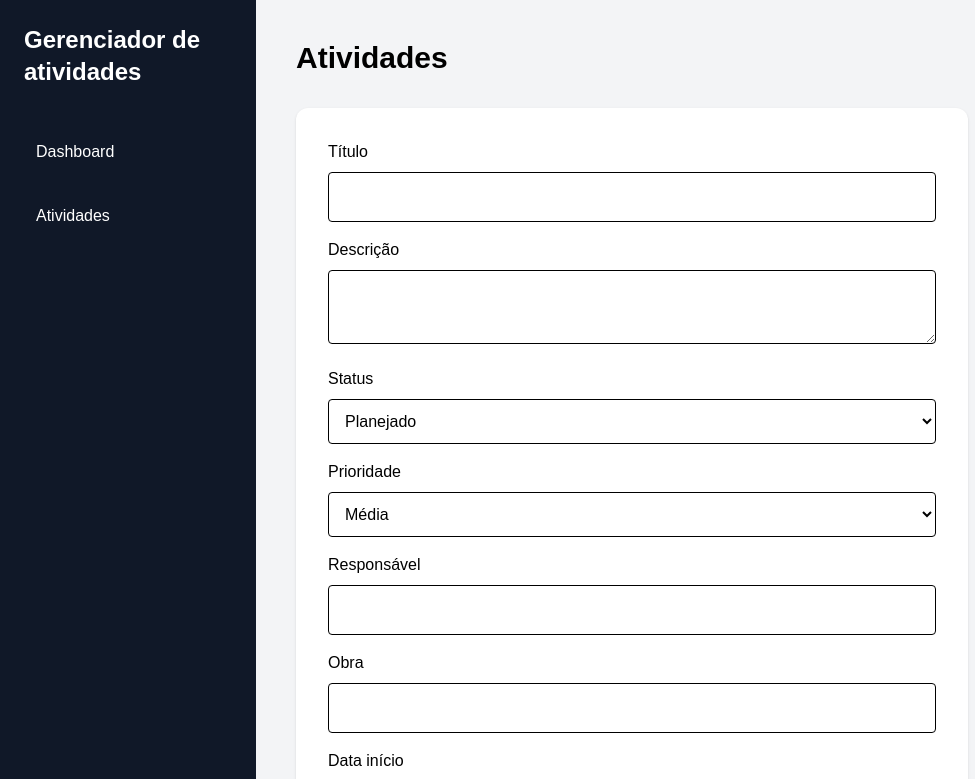
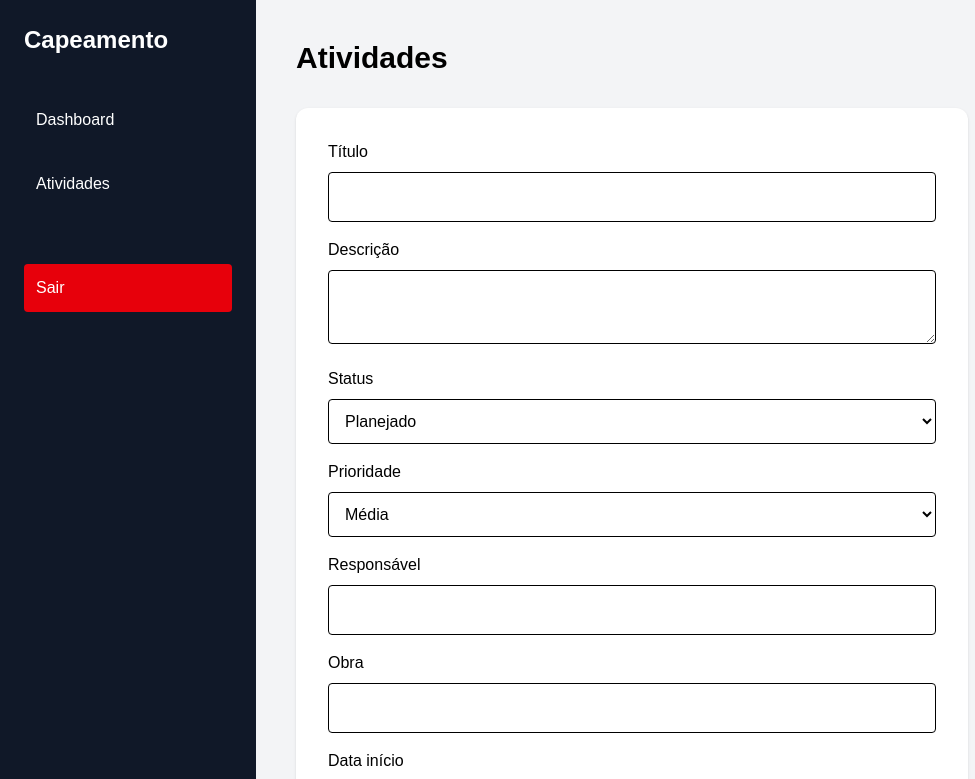
Before and after one commit to Dev-Lops/sistema-capeamento, a React (Vite) app in the folder frontend/: page /activities in a window 1280 px wide. Shown: the top 779 px of the page, without its empty margins (0-975 px from the left). Built offline with nearby package versions, Linux system fonts and the light colour scheme; no server answers; sample sign-in values are in the browser's storage.

Commit message:
refactor: reorganiza layout das rotas protegidas

```diff
--- a/frontend/src/App.tsx
+++ b/frontend/src/App.tsx
@@ -11,38 +11,70 @@ import Dashboard from "./pages/Dashboard";
 
 import Activities from "./pages/Activities";
 
+import Login from "./pages/Login";
+
+import ProtectedRoute
+  from "./components/ProtectedRoute";
+
+
 function App() {
 
   return (
 
     <BrowserRouter>
 
-      <Layout>
-
       <Routes>
 
+        {/* LOGIN */}
+
         <Route
-            path="/"
+          path="/login"
+          element={<Login />}
+        />
+
+
+        {/* DASHBOARD */}
+
+        <Route
+          path="/dashboard"
           element={
-              <Navigate
-                to="/dashboard"
-              />
+            <ProtectedRoute>
+
+              <Layout>
+                <Dashboard />
+              </Layout>
+
+            </ProtectedRoute>
           }
         />
 
-          <Route
-            path="/dashboard"
-            element={<Dashboard />}
-          />
+
+        {/* ACTIVITIES */}
 
         <Route
           path="/activities"
-            element={<Activities />}
+          element={
+            <ProtectedRoute>
+
+              <Layout>
+                <Activities />
+              </Layout>
+
+            </ProtectedRoute>
+          }
+        />
+
+
+        {/* REDIRECT */}
+
+        <Route
+          path="*"
+          element={
+            <Navigate to="/login" />
+          }
         />
 
       </Routes>
-
-      </Layout>
 
     </BrowserRouter>
   );
--- /dev/null
+++ b/frontend/src/components/ProtectedRoute.tsx
@@ -0,0 +1,28 @@
+import {
+  Navigate
+} from "react-router-dom";
+
+type Props = {
+  children: React.ReactNode;
+};
+
+function ProtectedRoute({
+  children
+}: Props) {
+
+  const token =
+    localStorage.getItem(
+      "token"
+    );
+
+  if (!token) {
+
+    return (
+      <Navigate to="/login" />
+    );
+  }
+
+  return children;
+}
+
+export default ProtectedRoute;
--- a/frontend/src/components/Sidebar.tsx
+++ b/frontend/src/components/Sidebar.tsx
@@ -1,6 +1,24 @@
-import { Link } from "react-router-dom";
+import { Link, useNavigate } from "react-router-dom";
 
 function Sidebar() {
+
+  const navigate = useNavigate();
+
+
+  /*
+  ==========================
+  LOGOUT
+  ==========================
+  */
+
+  function logout() {
+
+    localStorage.removeItem(
+      "token"
+    );
+
+    navigate("/login");
+  }
 
   return (
 
@@ -21,7 +39,7 @@ function Sidebar() {
           mb-10
         "
       >
-        Gerenciador de atividades
+        Capeamento
       </h1>
 
       <nav
@@ -54,6 +72,23 @@ function Sidebar() {
           Atividades
         </Link>
 
+
+        {/* LOGOUT */}
+
+        <button
+          onClick={logout}
+          className="
+            bg-red-600
+            hover:bg-red-700
+            p-3
+            rounded
+            text-left
+            mt-10
+          "
+        >
+          Sair
+        </button>
+
       </nav>
 
     </aside>
```
Lines whose indentation alone changed are shown as unchanged.
